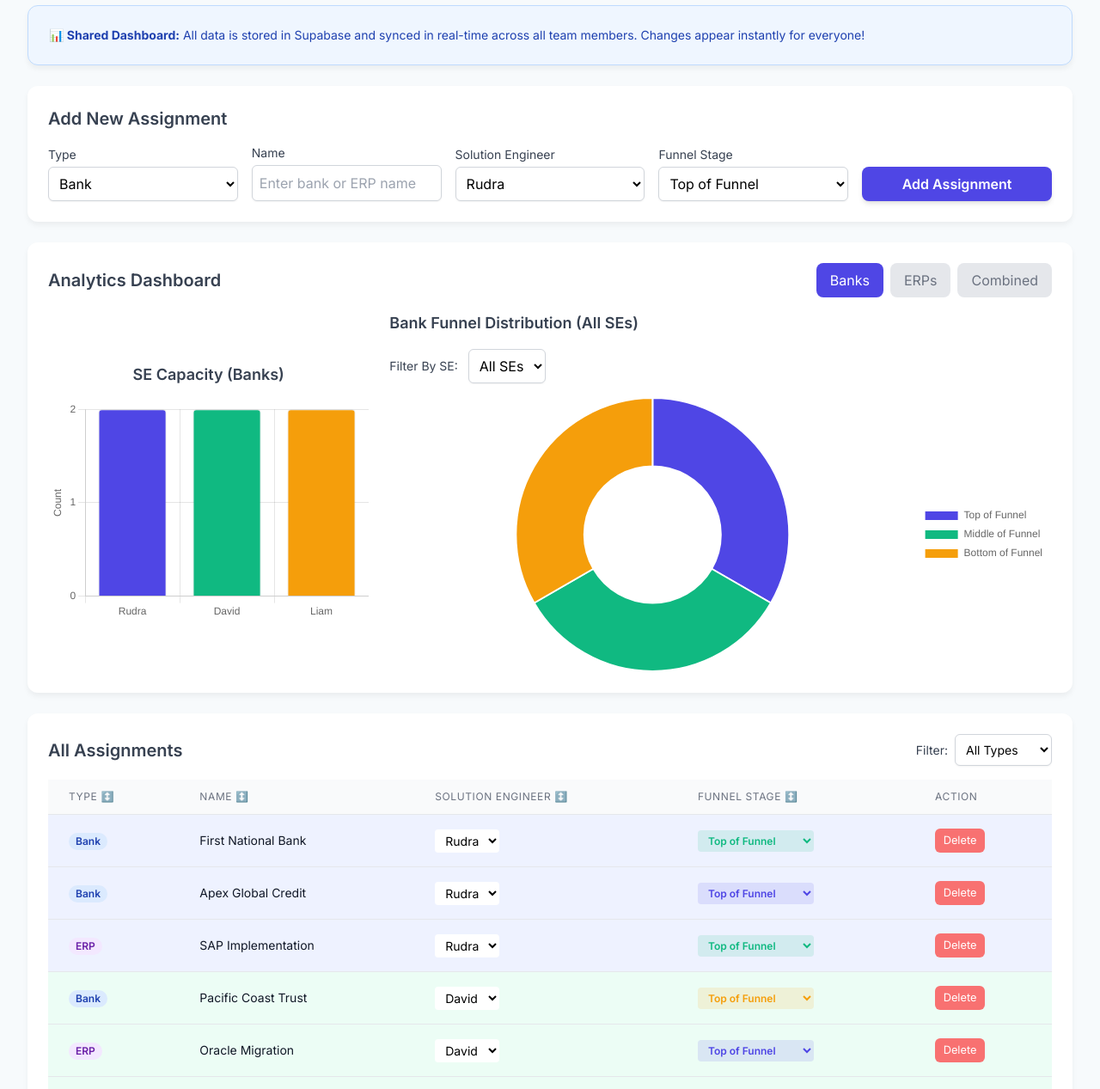
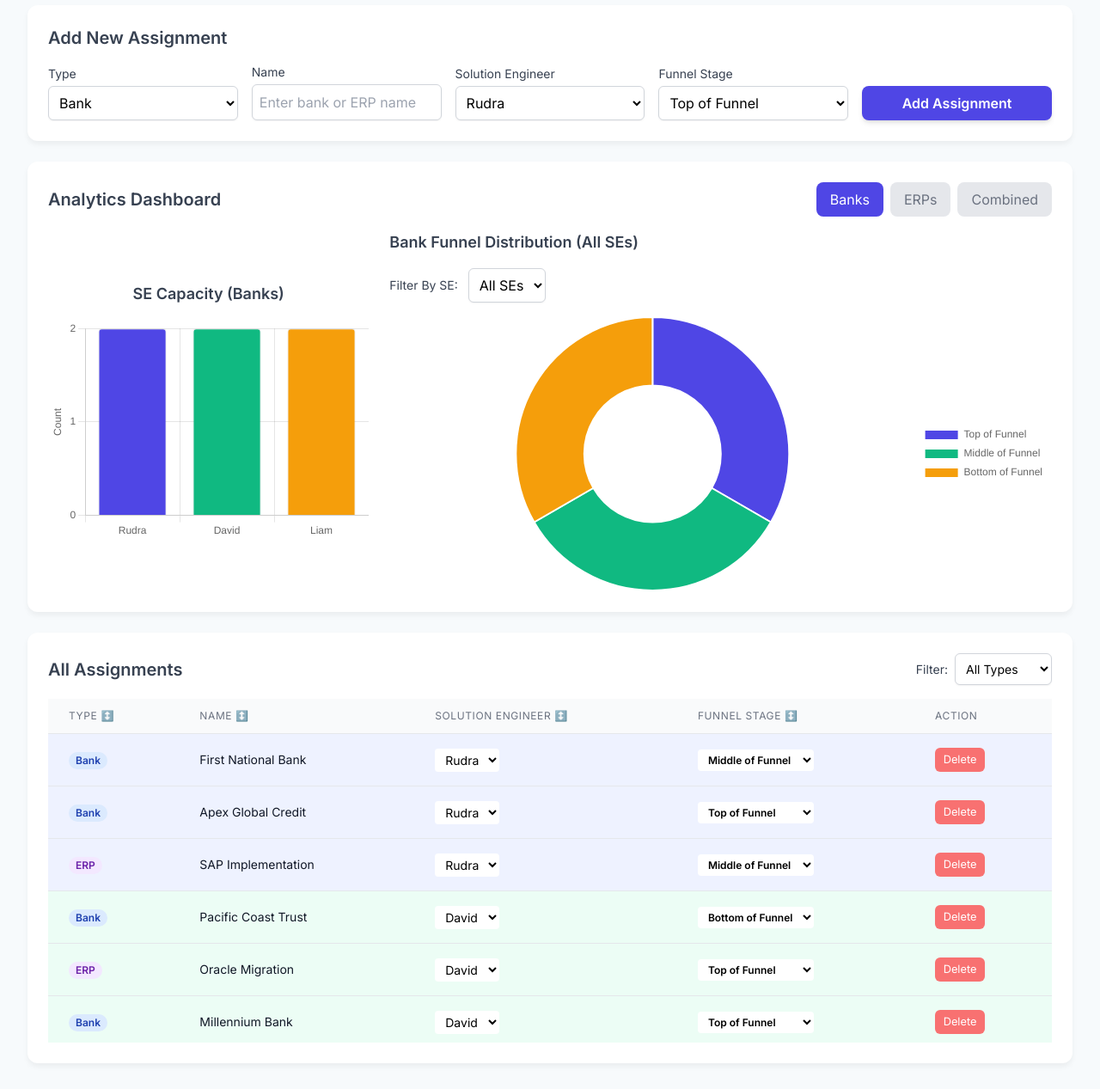
Before and after one commit to rvishweshwar/FispanSEDash, a plain HTML site: page index.html in a window 1280 px wide. Shown: the part 90-1357 px from the top of the page at 86% size. Drawn offline with nearby package versions, Linux system fonts and the light colour scheme; no server answers.

Commit message:
Refactor dashboard layout and assignment handling
Removed the reset button and shared data notice. Updated assignment stage handling in the dropdown.

```diff
--- a/index.html
+++ b/index.html
@@ -38,7 +38,6 @@
 
     <div class="flex flex-col md:flex-row justify-between items-start md:items-center mb-6 gap-4">
         <h1 class="text-4xl font-bold text-gray-900">SE Capacity & Pipeline Dashboard</h1>
-        <button onclick="resetToDefaults()" class="reset-btn">Reset to Default Data</button>
     </div>
 
     <!-- Configuration Notice -->
@@ -47,14 +46,6 @@
         <p class="text-sm text-yellow-700 mb-3">
             Please add your Supabase URL and API key in the code (lines 199-200).
             <a href="#" onclick="alert('Setup Instructions:\\n\\n1. Go to supabase.com and create a project\\n2. Create the assignments table using the SQL in the instructions\\n3. Get your Project URL and anon key from Project Settings > API\\n4. Replace SUPABASE_URL and SUPABASE_KEY in the code'); return false;" class="underline font-medium">View setup instructions</a>
-        </p>
-    </div>
-
-    <!-- Shared Data Notice -->
-    <div class="card bg-blue-50 border border-blue-200">
-        <p class="text-sm text-blue-800">
-            <strong>📊 Shared Dashboard:</strong> All data is stored in Supabase and synced in real-time across all team members.
-            Changes appear instantly for everyone!
         </p>
     </div>
 
@@ -416,18 +407,6 @@
         }
     }
 
-    // Update assignment field with color refresh for stage dropdown
-    async function updateAssignmentAndRefreshColor(selectElement, id, field, value) {
-        // Immediately update the dropdown color for instant feedback
-        if (field === 'stage') {
-            selectElement.style.backgroundColor = stageColors[value] + '20';
-            selectElement.style.color = stageColors[value];
-        }
-
-        // Then save to database
-        await updateAssignment(id, field, value);
-    }
-
     // Update assignment field
     async function updateAssignment(id, field, value) {
         if (!isConfigured) {
@@ -577,13 +556,12 @@
                 </td>
                 <td class="px-6 py-4 text-sm">
                     <select
-                        onchange="updateAssignmentAndRefreshColor(this, ${assignment.id}, 'stage', this.value)"
-                        class="text-xs border-gray-300 rounded px-2 py-1 font-semibold hover:border-indigo-500 focus:border-indigo-500 focus:ring-1 focus:ring-indigo-500"
-                        style="background-color: ${stageColors[assignment.stage]}20; color: ${stageColors[assignment.stage]};"
+                        onchange="updateAssignment(${assignment.id}, 'stage', this.value)"
+                        class="text-xs border-gray-300 rounded px-2 py-1 font-semibold bg-white hover:border-indigo-500 focus:border-indigo-500 focus:ring-1 focus:ring-indigo-500"
                     >
-                        <option value="Top of Funnel" style="background-color: ${stageColors['Top of Funnel']}20; color: ${stageColors['Top of Funnel']};">Top of Funnel</option>
-                        <option value="Middle of Funnel" style="background-color: ${stageColors['Middle of Funnel']}20; color: ${stageColors['Middle of Funnel']};">Middle of Funnel</option>
-                        <option value="Bottom of Funnel" style="background-color: ${stageColors['Bottom of Funnel']}20; color: ${stageColors['Bottom of Funnel']};">Bottom of Funnel</option>
+                        <option value="Top of Funnel" ${assignment.stage === 'Top of Funnel' ? 'selected' : ''}>Top of Funnel</option>
+                        <option value="Middle of Funnel" ${assignment.stage === 'Middle of Funnel' ? 'selected' : ''}>Middle of Funnel</option>
+                        <option value="Bottom of Funnel" ${assignment.stage === 'Bottom of Funnel' ? 'selected' : ''}>Bottom of Funnel</option>
                     </select>
                 </td>
                 <td class="px-6 py-4 text-sm font-medium">
```
